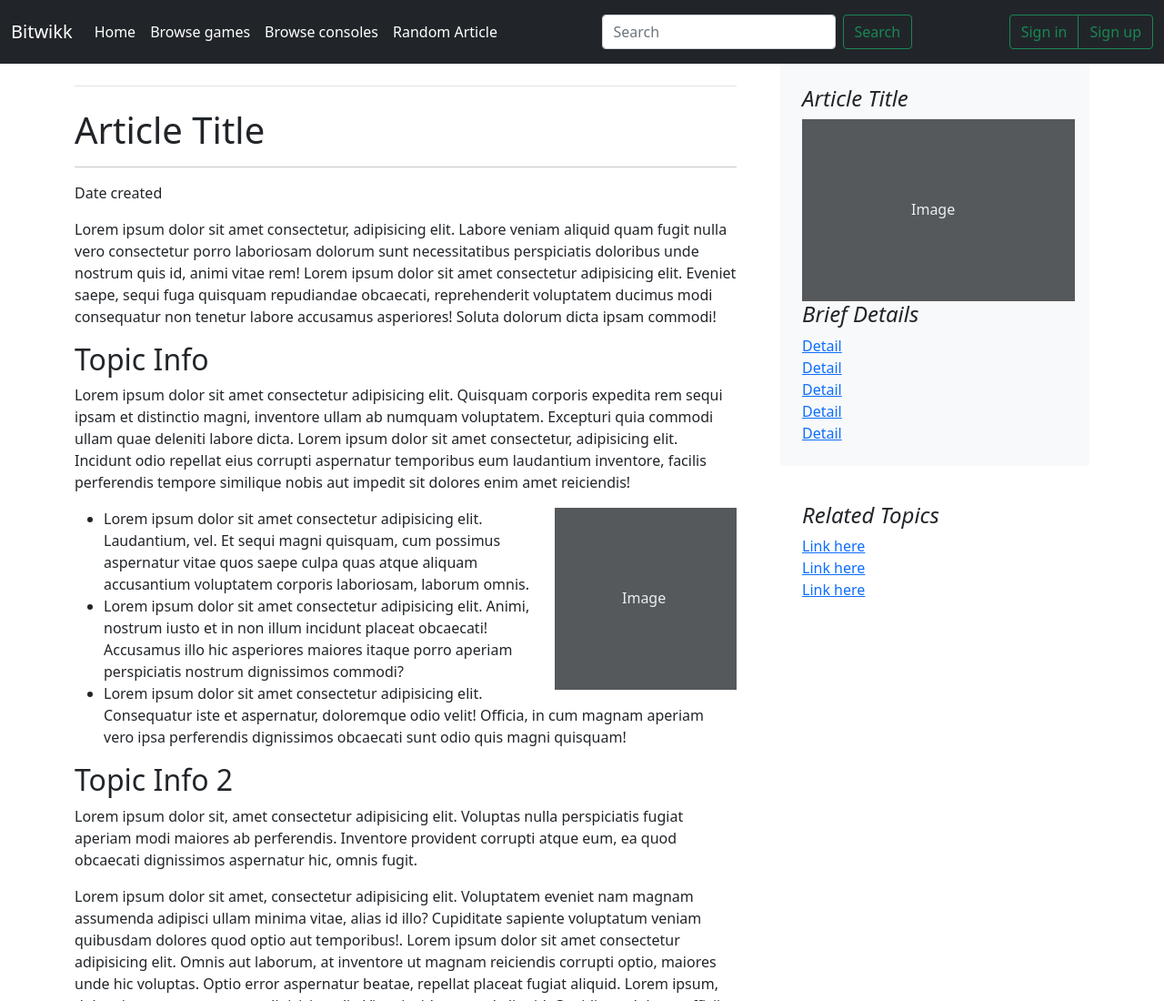
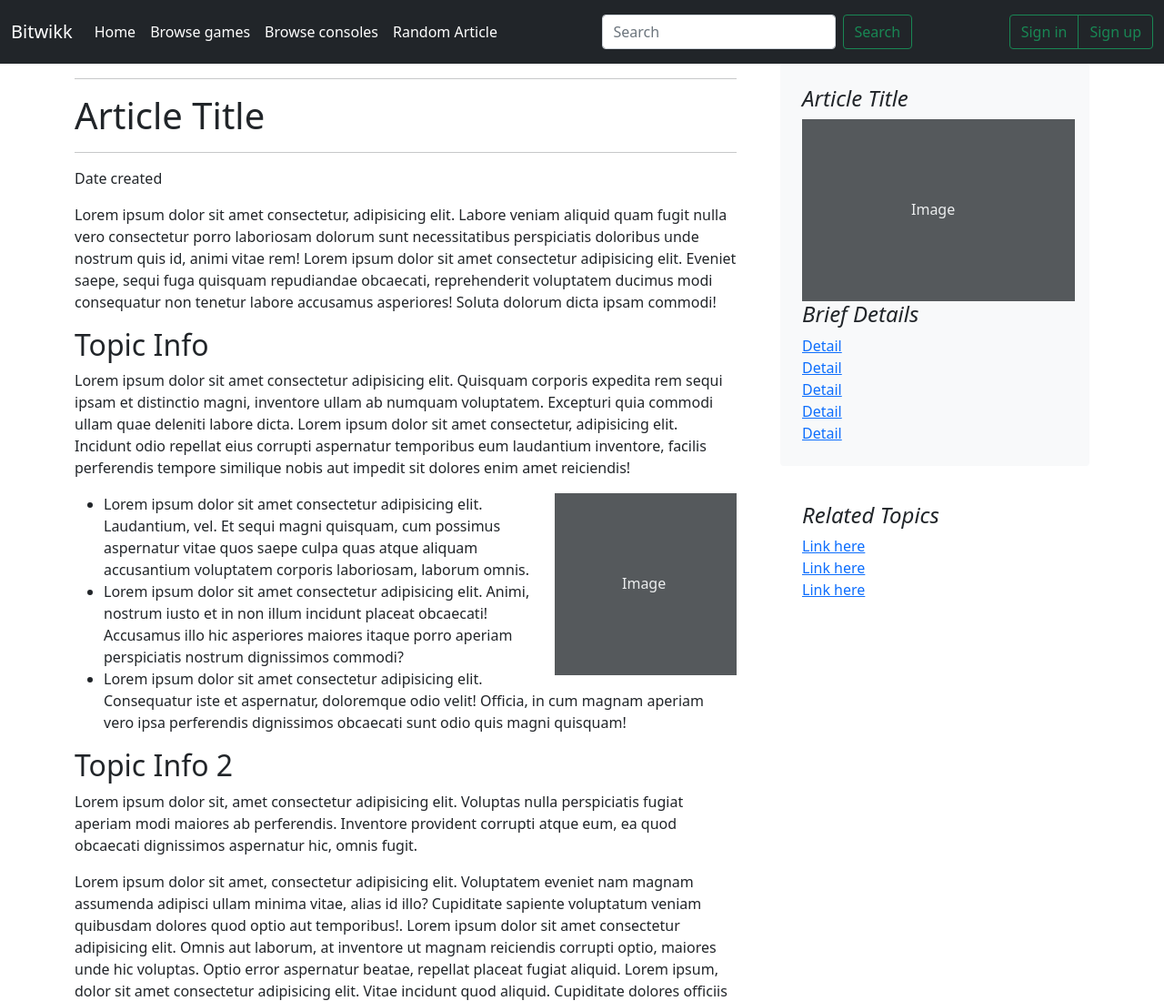
Before and after one commit to BrianZhang42/cs326-final-41-bitwikk, a plain HTML site: page src/article_page.html in a window 1280 px wide. Shown: the top 1100 px of the page at 91% size. Drawn offline with nearby package versions, Linux system fonts and the light colour scheme.

Commit message:
clean up

```diff
--- a/src/article_page.html
+++ b/src/article_page.html
@@ -41,16 +41,17 @@
         </div>
       </div>
     </nav>
+
     <main class="container">
       <div class="row g-5">
         <div class="col-md-8">
-                <h3 class="pb-4 mb-4 fst-italic border-bottom">
-                </h3>
+          <hr/>
 
           <article class="blog-post">
             <h1 class="blog-post-title">Article Title</h1>
             <hr>
             <p class="blog-post-meta">Date created</a></p>
+
             <p>Lorem ipsum dolor sit amet consectetur, adipisicing elit. Labore veniam aliquid quam fugit nulla vero consectetur porro laboriosam dolorum sunt necessitatibus perspiciatis doloribus unde nostrum quis id, animi vitae rem!
               Lorem ipsum dolor sit amet consectetur adipisicing elit. Eveniet saepe, sequi fuga quisquam repudiandae obcaecati, reprehenderit voluptatem ducimus modi consequatur non tenetur labore accusamus asperiores! Soluta dolorum dicta ipsam commodi!
             </p>
@@ -70,6 +71,7 @@
                 Lorem ipsum dolor sit amet consectetur adipisicing elit. Omnis aut laborum, at inventore ut magnam reiciendis corrupti optio, maiores unde hic voluptas. Optio error aspernatur beatae, repellat placeat fugiat aliquid.
                 Lorem ipsum, dolor sit amet consectetur adipisicing elit. Vitae incidunt quod aliquid. Cupiditate dolores officiis sequi doloremque. Nemo esse beatae exercitationem reprehenderit repellendus perferendis, vitae animi consectetur dolore libero aliquam.
             </p>
+
             <div class="p-4 p-md-4 mb-4 text-white rounded bg-dark">
               <div class="col-md-6 px-0">
                 <h1 class="display-4 fst-italic mb-3">Gallery</h1>
@@ -81,6 +83,7 @@
               </div>
             </div>
           </article>
+
           <div class="col-md-8">
             <div class="row g-0 border rounded overflow-hidden flex-md-row mb-4 shadow-sm h-md-250 position-relative">
               <div class="col p-4 d-flex flex-column position-static">
@@ -134,5 +137,7 @@
         </ul>
       </div>
     </footer>
+
+    <script src="https://cdn.jsdelivr.net/npm/bootstrap@5.1.3/dist/js/bootstrap.bundle.min.js" integrity="sha384-ka7Sk0Gln4gmtz2MlQnikT1wXgYsOg+OMhuP+IlRH9sENBO0LRn5q+8nbTov4+1p" crossorigin="anonymous"></script>
   </body>
 </html>
```
Lines whose indentation alone changed are shown as unchanged.
